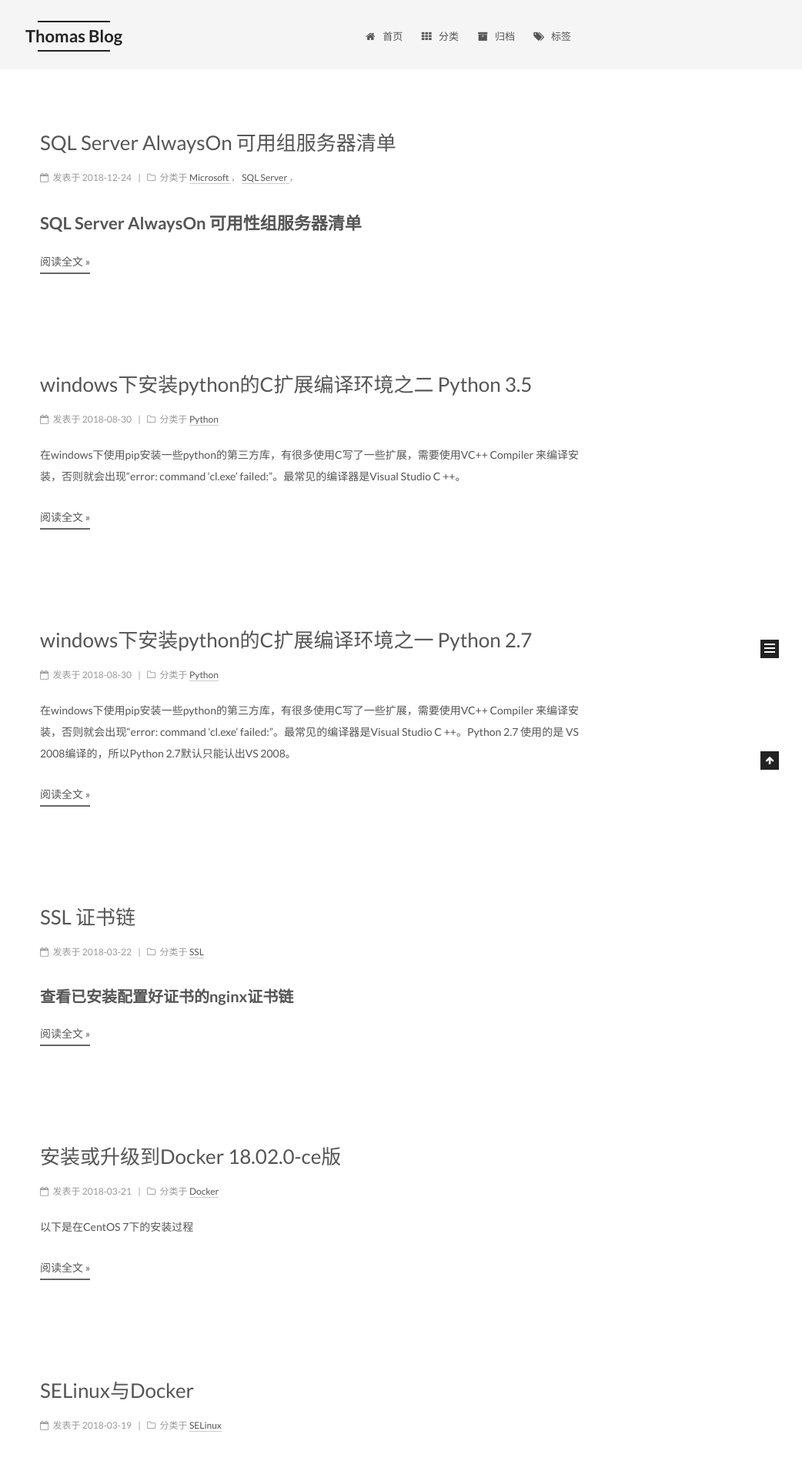
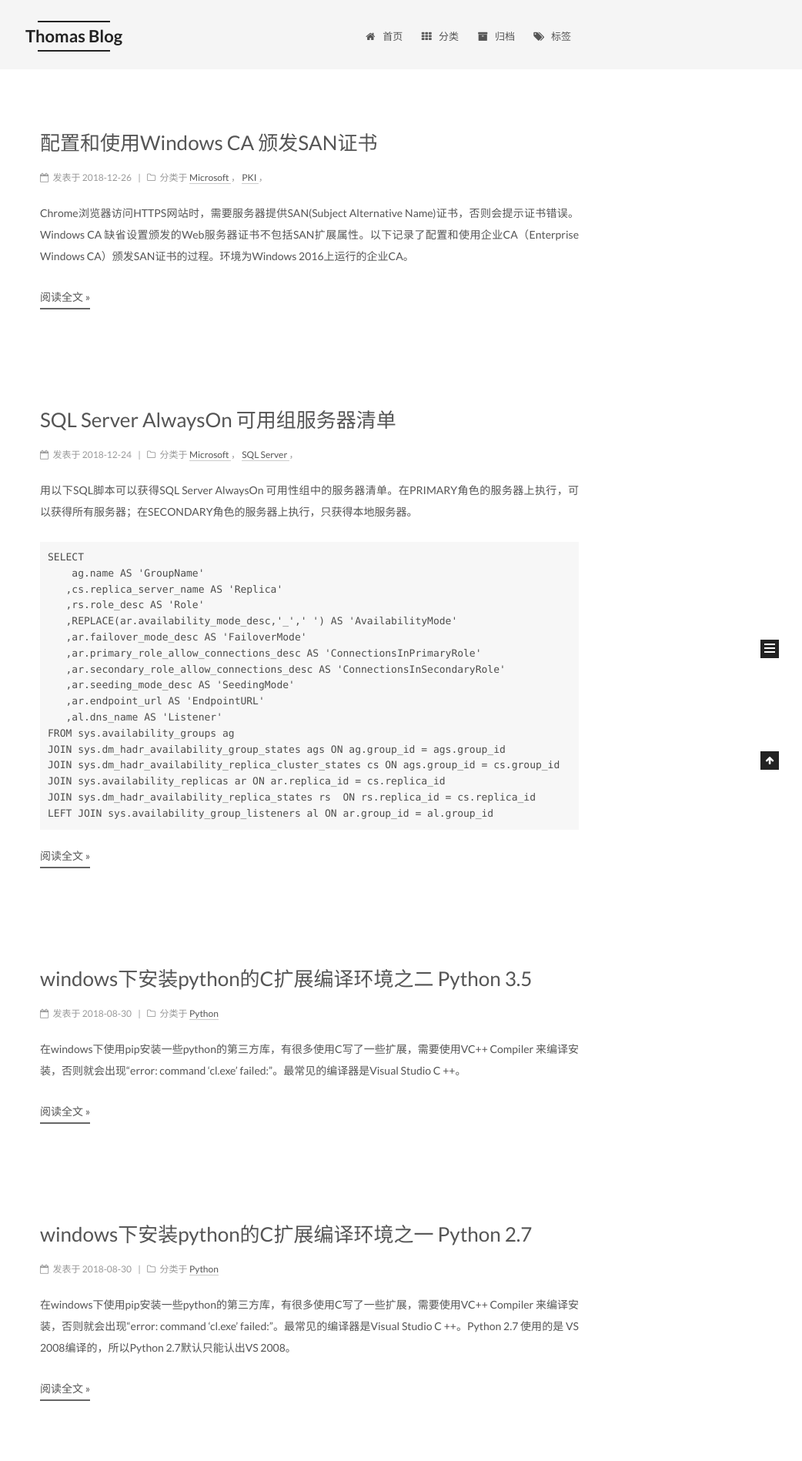
Before and after one commit to thomasli67/thomasli67.github.io, a Jekyll site: the page built from index.html, in a window 1280 px wide. Shown: the top 1898 px of the page at 77% size, without its empty margins (238-1280 px from the left). Built offline with Jekyll 4.4.1, drawn with Linux system fonts in a browser that asks for light colours; the list of posts is cut into pages by our own code; some of the changed text lies outside the part shown.

Commit message:
Add post SAN

````diff
--- /dev/null
+++ b/_posts/2018-12-26-Issue-SAN-Certificates-Use-Windows-CA.md
@@ -0,0 +1,35 @@
+---
+layout: post
+title:  "配置和使用Windows CA 颁发SAN证书"
+date:   2018-12-26 12:00:45 +0800
+categories: [Microsoft, PKI]
+tags:
+ - PKI
+ - CA
+ - SAN certificate
+ - IIS
+---
+
+
+Chrome浏览器访问HTTPS网站时，需要服务器提供SAN(Subject Alternative Name)证书，否则会提示证书错误。Windows CA 缺省设置颁发的Web服务器证书不包括SAN扩展属性。以下记录了配置和使用企业CA（Enterprise Windows CA）颁发SAN证书的过程。环境为Windows 2016上运行的企业CA。
+
+## 1、配置CA服务器允许颁发SAN证书
+在CA服务器上打开一个命令行窗口，执行如下命令：
+```
+certutil -setreq policy\EditFlags +EDITF_ATTRIBUTESUBJECTALTNAME2
+```
+
+![](/assets/images/issue-SAN-certificates-06.png)
+
+重启Active Directory Certificates Services服务：
+
+```
+net stop certsvc
+net start certsvc
+```
+
+## 2、申请证书、颁发证书以及安装证书
+
+## 更多参考资源:
+
+[Subject Alternative Name (SAN)](https://en.wikipedia.org/wiki/Subject_Alternative_Name)
````
Also changed, not shown: _posts/2018-12-24-SQL-Server-AlwaysOn-Availability-Groups-Inventory.md (+0 -3 lines), assets/images/issue-SAN-certificates-01.png (added), assets/images/issue-SAN-certificates-02.png (added), assets/images/issue-SAN-certificates-03-1.png (added), assets/images/issue-SAN-certificates-03-2.png (added), assets/images/issue-SAN-certificates-03.png (added), assets/images/issue-SAN-certificates-04.png (added), assets/images/issue-SAN-certificates-05-1.png (added), assets/images/issue-SAN-certificates-05.png (added), assets/images/issue-SAN-certificates-06.png (added), assets/images/issue-SAN-certificates-07.png (added).
